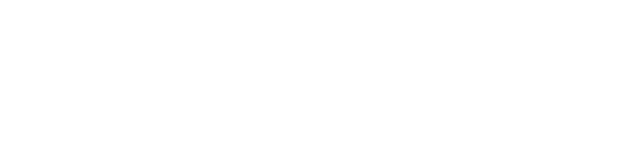
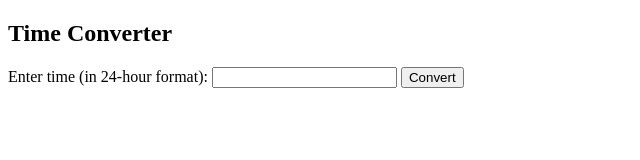
Before and after one commit to Muhammadizhan/if-else-CONDITIONS-SWITCH-STATEMENTS, a plain HTML site: page index.html in a window 1280 px wide. Shown: the whole page, without its empty margins (0-640 px from the left). Drawn offline with Linux system fonts and the light colour scheme.

Commit message:
8 Questions solved

```diff
--- a/index.html
+++ b/index.html
@@ -45,5 +45,30 @@
     <label for="charInput">Enter a character:</label>
     <input type="text" id="charInput" />
     <button onclick="checkCharacter()">Check</button> -->
+
+    <!-- Question 07 -->
+
+    <!-- <h2>Calculator</h2>
+    <label for="num1">Enter number 1:</label>
+    <input type="text" id="num1" /><br /><br />
+
+    <label for="operator">Enter operator (+, -, *, /, %):</label>
+    <input type="text" id="operator" /><br /><br />
+
+    <label for="num2">Enter number 2:</label>
+    <input type="text" id="num2" /><br /><br />
+
+    <button onclick="calculate()">Calculate</button><br /><br />
+
+    <h3>Result:</h3>
+    <div id="result"></div> -->
+
+    <!-- Question -08 -->
+
+    <h2>Time Converter</h2>
+    <label for="time">Enter time (in 24-hour format):</label>
+    <input type="text" id="time" />
+    <button onclick="convertTime()">Convert</button>
+    <p id="convertedTime"></p>
   </body>
 </html>
--- a/script.js
+++ b/script.js
@@ -73,3 +73,60 @@
 //     alert("Input is neither a number nor a letter");
 //   }
 // }
+
+// Question -07
+// function calculate() {
+//   var num1 = parseFloat(document.getElementById("num1").value);
+//   var num2 = parseFloat(document.getElementById("num2").value);
+//   var operator = document.getElementById("operator").value;
+//   var result;
+
+//   switch (operator) {
+//     case "+":
+//       result = num1 + num2;
+//       break;
+//     case "-":
+//       result = num1 - num2;
+//       break;
+//     case "*":
+//       result = num1 * num2;
+//       break;
+//     case "/":
+//       result = num1 / num2;
+//       break;
+//     case "%":
+//       result = num1 % num2;
+//       break;
+//     default:
+//       result = "Invalid operator";
+//   }
+
+//   document.getElementById("result").innerHTML = result;
+// }
+// Question -08
+
+function convertTime() {
+  var inputTime = document.getElementById("time").value;
+  var hour = parseInt(inputTime.substring(0, 2));
+  var minute = inputTime.substring(2);
+  var convertedHour;
+  var ampm;
+
+  if (hour === 0) {
+    convertedHour = 12;
+    ampm = "AM";
+  } else if (hour < 12) {
+    convertedHour = hour;
+    ampm = "AM";
+  } else if (hour === 12) {
+    convertedHour = 12;
+    ampm = "PM";
+  } else {
+    convertedHour = hour - 12;
+    ampm = "PM";
+  }
+
+  var convertedTime = convertedHour + ":" + minute + " " + ampm;
+  document.getElementById("convertedTime").innerText =
+    "Converted Time: " + convertedTime;
+}
```
